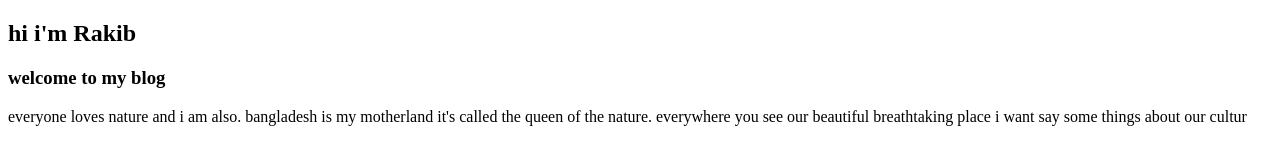
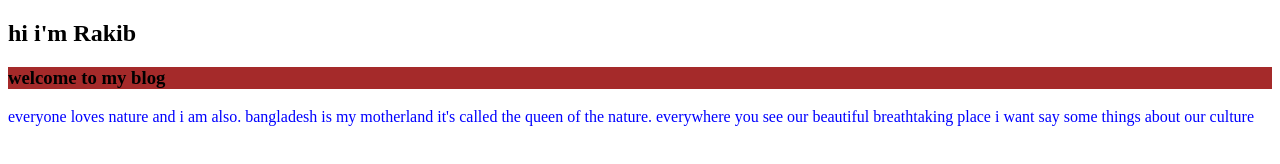
Before and after one commit to RahmanRakibur/my-second-repo, a plain HTML site: page index.html in a window 1280 px wide. Drawn offline with Linux system fonts and the light colour scheme.

Commit message:
added style

```diff
--- a/index.html
+++ b/index.html
@@ -5,11 +5,13 @@
   <meta http-equiv="X-UA-Compatible" content="IE=edge">
   <meta name="viewport" content="width=device-width, initial-scale=1.0">
   <title>my second github repo</title>
+
+  <link rel="stylesheet" href="style.css">
 </head>
 <body>
     <h2>hi i'm Rakib</h2>
     <h3>welcome to my blog</h3>
-    <p>everyone loves nature and i am also. bangladesh is my motherland it's called the queen of the nature. everywhere you see our beautiful breathtaking place i want say some things about our cultur</p>
+    <p>everyone loves nature and i am also. bangladesh is my motherland it's called the queen of the nature. everywhere you see our beautiful breathtaking place i want say some things about our culture</p>
 
 
 
--- /dev/null
+++ b/style.css
@@ -0,0 +1,7 @@
+p{
+color: blue;
+
+}
+h3{
+  background-color: brown;
+}
```
